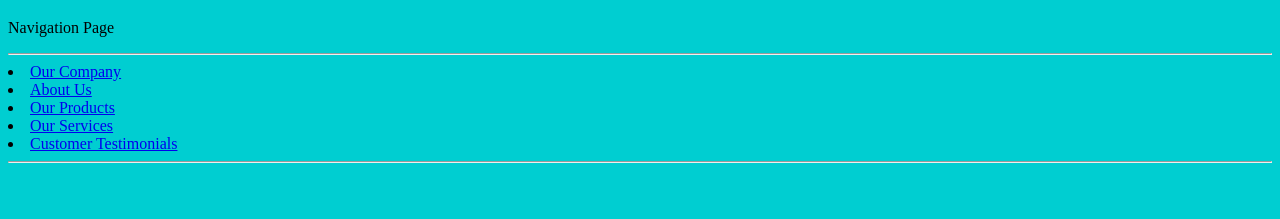
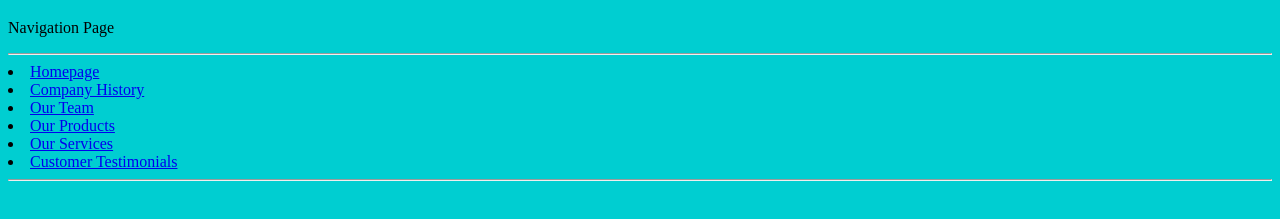
Before and after one commit to phill357/Navigation-Page, a plain HTML site: page index.html in a window 1280 px wide. Shown: the part 67-286 px from the top of the page. Drawn offline with Linux system fonts and the light colour scheme.

Commit message:
Update index.html

```diff
--- a/index.html
+++ b/index.html
@@ -13,9 +13,10 @@
 
 <hr>
 
- 	<li><a href="#News">Our Company</a></li>
- 	<li><a href="#contact">About Us</a></li>
- 	<li><a href="#about">Our Products</a></li>
+ 	<li><a href="#News">Homepage</a></li>
+ 	<li><a href="#contact">Company History</a></li>
+ 	<li><a href="#about">Our Team</a></li>
+	<li><a href="#about">Our Products</a></li>
 	<li><a href="#about">Our Services</a></li>
 	<li><a href="#about">Customer Testimonials</a></li>
 <hr>
```
